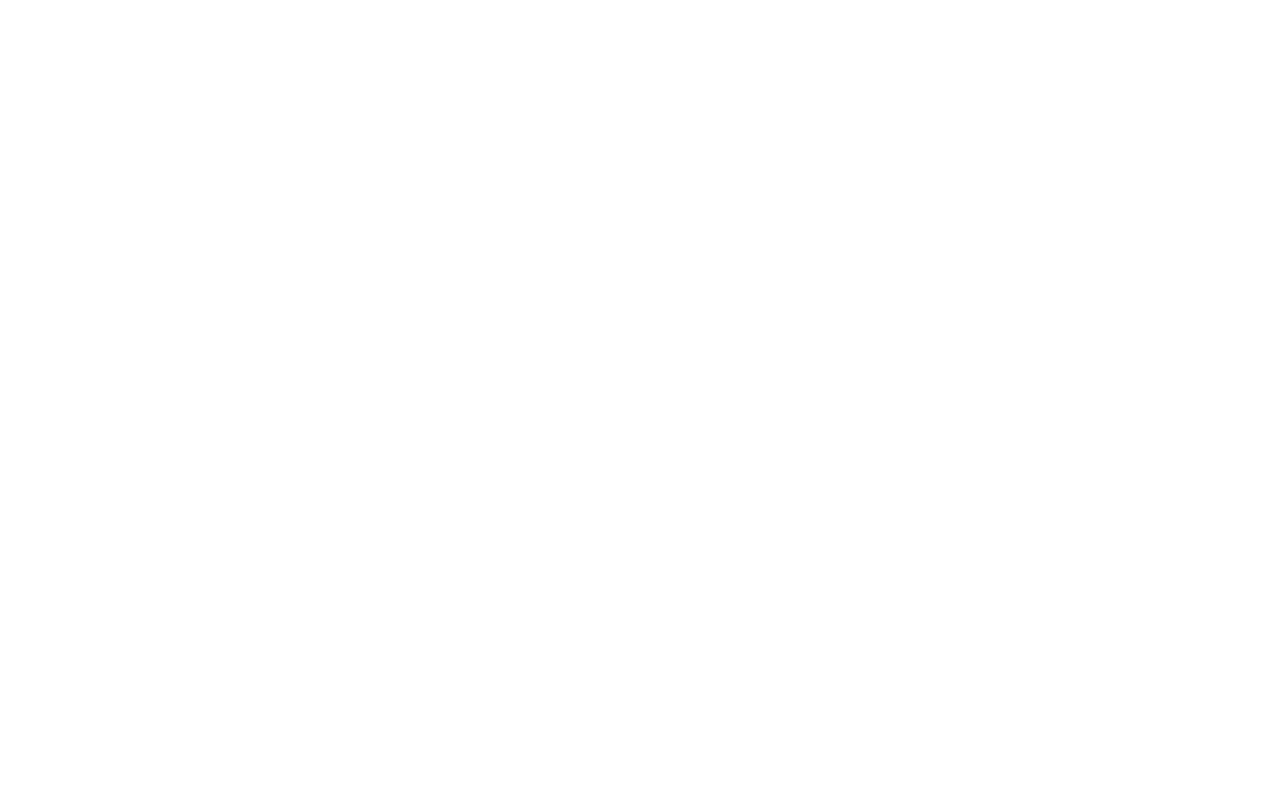
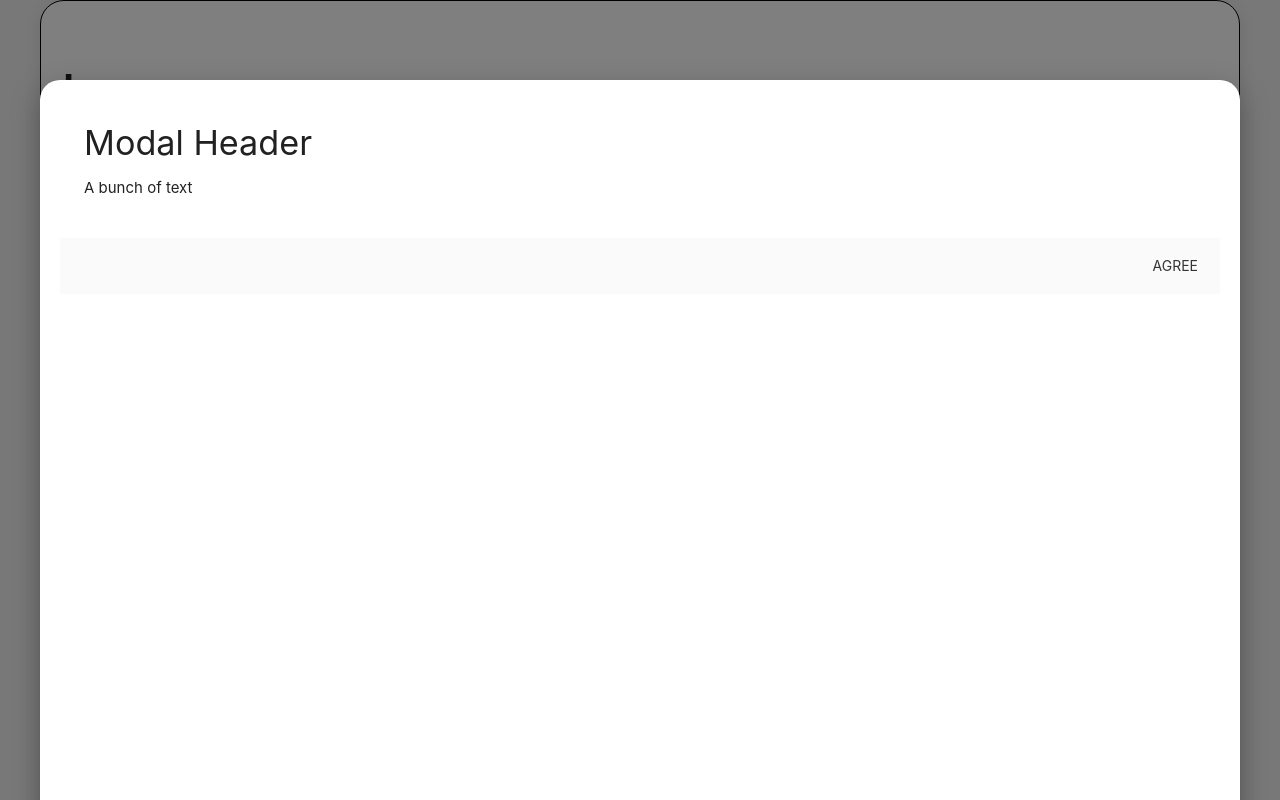
Before and after one commit to Spectr67/mail-app-vue, a Vue app: page / in a window 1280 px wide. Shown: the top 800 px of the page. Built offline with nearby package versions, Linux system fonts and the light colour scheme.

Commit message:
add Modal component

```diff
--- a/package.json
+++ b/package.json
@@ -10,6 +10,8 @@
   },
   "dependencies": {
     "materialize-css": "^1.0.0",
+    "three": "^0.177.0",
+    "vanta": "^0.5.24",
     "vue": "^3.5.13"
   },
   "devDependencies": {
--- a/src/App.vue
+++ b/src/App.vue
@@ -1,3 +1,37 @@
-<script setup></script>
+<script>
+import ModalComponent from './components/ModalComponent.vue'
+export default {
+  components: {
+    ModalComponent,
+  },
+}
+</script>
 
-<template></template>
+<template>
+  <div class="main">
+    <h1>heee</h1>
+    <ModalComponent />
+  </div>
+</template>
+
+<style>
+body {
+  margin: 0;
+  padding: 0;
+  display: flex;
+  justify-content: center;
+  align-items: center;
+  min-height: 100vh;
+  background-color: #f2f2f2;
+}
+.main {
+  width: 1200px;
+  height: 960px;
+  background-color: white;
+  border: 1px solid #000;
+  border-radius: 24px;
+  box-shadow: 0 4px 20px rgba(0, 0, 0, 0.1);
+  padding: 20px;
+  box-sizing: border-box;
+}
+</style>
--- /dev/null
+++ b/src/components/ModalComponent.vue
@@ -0,0 +1,40 @@
+<script>
+document.addEventListener('DOMContentLoaded', function () {
+  const elems = document.querySelectorAll('.modal')
+  const instances = M.Modal.init(elems)
+  instances[0].open()
+})
+</script>
+
+<template>
+  <!-- Модальное окно с нужным классом -->
+  <div id="modal1" class="modal custom-modal">
+    <div class="modal-content">
+      <h4>Modal Header</h4>
+      <p>A bunch of text</p>
+    </div>
+    <div class="modal-footer">
+      <a href="#!" class="modal-close waves-effect waves-green btn-flat"
+        >Agree</a
+      >
+    </div>
+  </div>
+</template>
+
+<style scoped>
+.custom-modal {
+  width: 1200px;
+  height: 960px;
+  max-height: none;
+  border-radius: 20px;
+  padding: 20px;
+  background-color: white;
+  box-shadow: 0 10px 30px rgba(0, 0, 0, 0.25);
+  position: top -100px;
+  position: absolute;
+}
+
+.modal-overlay {
+  display: none !important;
+}
+</style>
--- a/src/main.js
+++ b/src/main.js
@@ -2,6 +2,6 @@
 import App from './App.vue'
 import 'materialize-css/dist/css/materialize.css'
 import 'materialize-css'
-import 'material-icons'
+// import 'material-icons'
 
 createApp(App).mount('#app')
```
Also changed, not shown: model.js (added, +72 -0 lines), 2 other files (tests, documents, lock files or other folders).
